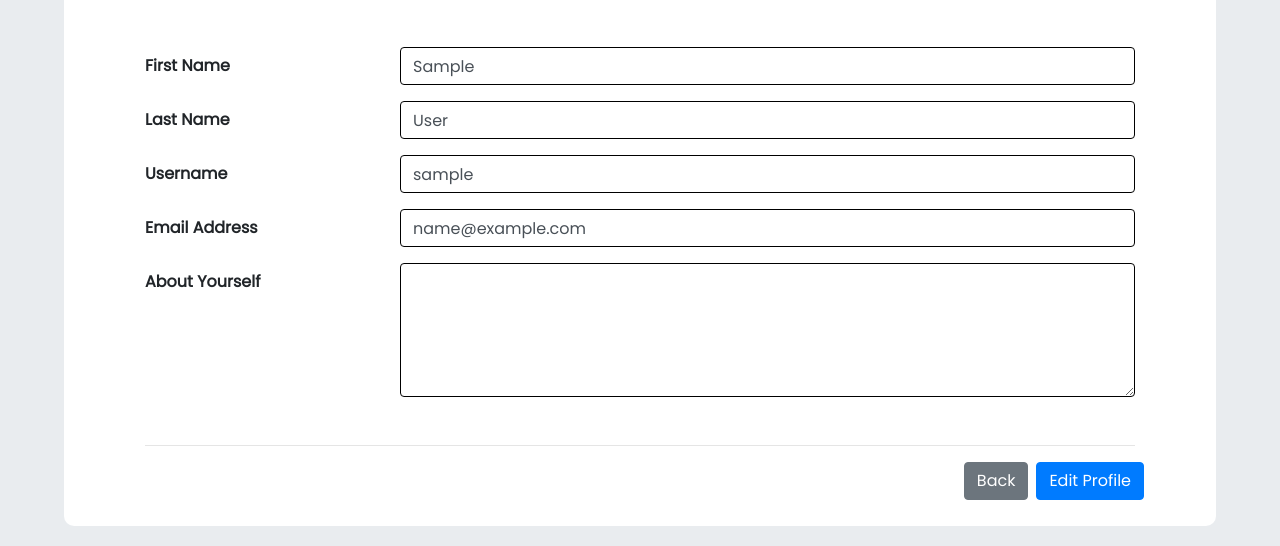
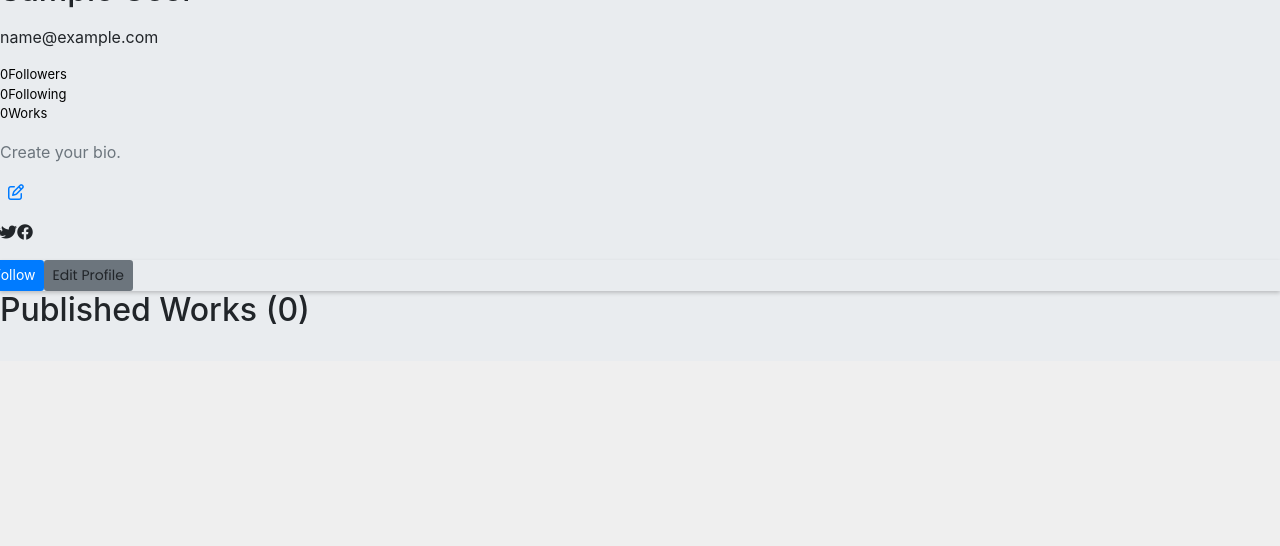
Before and after one commit to JoshuaDelRosario017/untangled-strings-blog, a Django app: page /profile/ in a window 1280 px wide. Shown: the part 439-985 px from the top of the page. After the commit the page ends 763 px from the top, so only its background shows below. Run offline with Django 4.2, Linux system fonts and the light colour scheme; the visitor is signed in with stand-in values (Sample User, id 1); data that the repository does not hold is empty; some libraries are stand-ins or nearby versions.

Commit message:
adding profile page

```diff
--- a/untangled/admin.py
+++ b/untangled/admin.py
@@ -1,5 +1,5 @@
 from django.contrib import admin
-from .models import *
+from untangled.models import *
 from django.contrib.auth.models import User
 from django.contrib.auth.admin import UserAdmin
 
@@ -25,4 +25,5 @@ class UsersProfile(UserAdmin):
 
 admin.site.register(Blogs, BlogAdmin)
 admin.site.register(Category, CategoryAdmin)
+admin.site.register(Profile)
 # admin.site.register(UsersProfile)
--- a/untangled/templates/base.html
+++ b/untangled/templates/base.html
@@ -36,7 +36,7 @@
 
     <title>Untangled Strings {% block title %} {% endblock %}</title>
 </head>
-<body class="placeholder">
+<body>
 
 
     <div class="loader">
--- a/untangled/templates/untangled/profile.html
+++ b/untangled/templates/untangled/profile.html
@@ -7,69 +7,87 @@
 
 
 {% block content %}
-<div class="card-body">
-    <div class="container p-5" style="background-color: #fff; border-radius: 10px;">
-        {% if messages %}
-            <ul class="messages col-md-12 m-auto">
-                {% for message in messages %}
-                <p {% if message.tags %} class="text-center mb-3 alert {{ message.tags }}"{% endif %}>{{ message }}</p>
-                {% endfor %}
-            </ul>
-        {% endif %}
-        <div class="row col-md-12 ml-3">
-            <h2>Profile</h2>
+<div class="header__wrapper">
+    <div class="BannerCover">
+        <div class="BannerTitleProfile">
+            <h1 class="d-flex justify-content-center align-items-center">PROFILE</h1>
         </div>
-        <div class="row justify-content-center">
-            <!-- <h3>Profile</h3> -->
-            <div class="col-md-10 px-3">
-                <!-- PROFILE PICTURE -->
-                <div class="text-center mb-3">
-                    <img class="img-fluid rounded-circle my-4" src="media{{ user.profile }}"style="border: 3px solid #f09d37; margin: 0 auto; padding: 3px; width: 200px; height:200px;" onerror="this.src='/media/profile_pics/default_pfp.jpeg';this.onerror='';">
+    </div>
+    <div class="cols__container">
+      <div class="left__col">
+        <div class="img__container">
+            <img class="img-fluid rounded-circle my-4" src="media{{ user.profile }}"style="border: 3px solid #f09d37" onerror="this.src='/media/profile_pics/default_pfp.jpeg';this.onerror='';">
+          {% if request.user.is_authenticated == True %}
+            <span></span>
+          {% endif %}
+        </div>
+        <h2>{{ user.first_name.title }} {{ user.last_name.title }}</h2>
+        <!-- <p>UX/UI Designer</p> -->
+        <p class="mt-3">{{ user.email }}</p>
+
+        <ul class="about">
+          <li><span>0</span>Followers</li>
+          <li><span>0</span>Following</li>
+          <li><span>{{ blog_obj_count }}</span>Works</li>
+        </ul>
+
+        <div class="content">
+          <p>
+            {% if user.profile.bio %}
+                {{user.profile.bio}} <a href="#"><i class="fa-regular fa-pen-to-square ml-2"></i></a>
+            {% else %}
+                <p class="text-muted">Create your bio.</p><a href="#"><i class="fa-regular fa-pen-to-square ml-2"></i></a>
+            {% endif %}
+           </p>
+
+          <ul class="row">
+            <li><i class="fa-solid fa-globe"></i></li>
+            <li><i class="fab fa-twitter"></i></li>
+            <!-- <li><i class="fab fa-pinterest"></i></li> -->
+            <li><i class="fab fa-facebook"></i></li>
+            <!-- <li><i class="fab fa-dribbble"></i></li> -->
+          </ul>
+        </div>
+      </div>
+      <div class="right__col">
+        <nav class="right__col__nav">
+            <!-- <ul></ul> -->
+            <div class="row">
+                <!-- <button class="btn-sm">Follow</button>
+                <button class="btn-sm bg-secondary">Edit Profile</button> -->
+                <a href="#" class="btn-primary btn-sm">Follow</a>
+                <a href="{% url 'untangled:edit-profile' %}" class="btn btn-sm bg-secondary">Edit Profile</a>
+
+            </div>
+        </nav>
+
+        <div class="entries">
+            <h2>Published Works ({{blog_obj_count}})</h2>
+            {% for blog in blog_obj %}
+            <div class="card mb-3 rounded work-pages-cards">
+                <div class="row">
+                    <div class="col-md-4">
+                        <img src="{{ blog.blog_thumbnail }}" class="card-img-top" alt="{{ blog.blog_thumbnail }}">
+                    </div>
+                    <div class="col-md-8">
+                        <div class="card-body">
+                            <h5 class="card-title"><a href="{% url 'untangled:blogEntry' blog.pk blog.blog_title|slugify %}" style="color: #000;">{{ blog.blog_title|truncatechars:30 }}</a></h5>
+                            <p class="card-text">{{ blog.blog_description|truncatechars:130 }}</p>
+                            <p class="card-text"><small class="text-muted">Published {{ blog.blog_pubdate|timesince }} ago</small></p>
+                        </div>
+                    </div>
                 </div>
             </div>
+            {% endfor %}
+          <!-- <img src="img/img_1.avif" alt="Photo" />
+          <img src="img/img_2.avif" alt="Photo" />
+          <img src="img/img_3.avif" alt="Photo" />
+          <img src="img/img_4.avif" alt="Photo" />
+          <img src="img/img_5.avif" alt="Photo" />
+          <img src="img/img_6.avif" alt="Photo" /> -->
         </div>
-
-        <div class="row ">
-            <div class="col-md-12 px-5">
-                <div class="form-group row mt-2 mb-3">
-                    <label for="FirstName" class="col-md-3 col-form-label font-weight-bold">First Name</label>
-                    <div class="col-md-9">
-                        <input type="text" class="form-control" id="FirstName" name="FirstName" value="{{ user.first_name }}" disabled="">
-                    </div>
-                </div>
-                <div class="form-group row mt-2 mb-3">
-                    <label for="FirstName" class="col-md-3 col-form-label font-weight-bold">Last Name</label>
-                    <div class="col-md-9">
-                        <input type="text" class="form-control" id="FirstName" name="FirstName" value="{{ user.last_name }}" disabled="">
-                    </div>
-                </div>
-                <div class="form-group row mt-2 mb-3">
-                    <label for="FirstName" class="col-md-3 col-form-label font-weight-bold">Username</label>
-                    <div class="col-md-9">
-                        <input type="text" class="form-control" id="FirstName" name="FirstName" value="{{ user.username }}" disabled="">
-                    </div>
-                </div>
-                <div class="form-group row mt-2 mb-3">
-                    <label for="FirstName" class="col-md-3 col-form-label font-weight-bold">Email Address</label>
-                    <div class="col-md-9">
-                        <input type="text" class="form-control" id="FirstName" name="FirstName" value="{{ user.email }}" disabled="">
-                    </div>
-                </div>
-                <div class="form-group row mt-2 mb-5">
-                    <label for="FirstName" class="col-md-3 col-form-label font-weight-bold">About Yourself</label>
-                    <div class="col-md-9">
-                        <!-- <input type="text" class="form-control" id="FirstName" name="FirstName" value="{{ user.email }}" disabled=""> -->
-                        <Textarea class="form-control" id="Bio" name="Bio" rows="5" disabled></Textarea>
-                    </div>
-                </div>
-                <hr>
-            </div>
-        </div>
-        <div class="mb-3">
-            <a href="{% url 'untangled:edit-profile' %}" class="btn btn-primary float-right ml-2 mr-4">Edit Profile</a>
-            <a href="/" class="btn btn-secondary float-right">Back</a>
-        </div>
+      </div>
     </div>
-</div>
+  </div>
 
 {% endblock %}
--- a/untangled/templates/untangled/published.html
+++ b/untangled/templates/untangled/published.html
@@ -8,13 +8,13 @@
 {% load static %}
 
 <div class="container mb-4" style="background-color:  #fff; padding-top: 10px; background-color: var(--primary-color);">
-
+    <h2 class="text-center">YOUR PUBLISHED BLOGS</h2>
     <div class="row" style="background-color: #fff; box-shadow: 0 4px 10px 0 rgba(22, 22, 26, 0.18);">
         <div class="col-md-12">
             <div class="row row-flex">
 
                 <div class="col col-flex-item">
-                    <h2 class="text-center mt-3">YOUR PUBLISHED BLOGS</h2>
+
                     <hr>
                     <div class="row-md-9 col-flex-item">
                         {% if blog_obj %}
--- a/untangled/views.py
+++ b/untangled/views.py
@@ -193,7 +193,15 @@ def deleteCategories(request, id):
 
 @login_required(login_url='')
 def profile(request):
-    return render(request, 'untangled/profile.html')
+    user = request.user
+    blog_obj = Blogs.objects.filter(blog_user=user.id).filter(blog_pubdate__isnull=False).filter(deleted_on__isnull=True).order_by('blog_id')
+    blog_obj_count = len(Blogs.objects.filter(blog_user=user.id).filter(blog_pubdate__isnull=False).filter(deleted_on__isnull=True).order_by('blog_id'))
+    # tags = tags.objects.filter(blog_id_id=blog_obj.blog_id)
+    paginator = Paginator(blog_obj, 5)
+    page_number =  request.GET.get('page')
+    blog_obj = paginator.get_page(page_number)
+    return render(request, 'untangled/profile.html', {'blog_obj': blog_obj, 'blog_obj_count': blog_obj_count})
+    # return render(request, 'untangled/profile.html')
 
 @login_required(login_url='/login')
 def edit(request):
```
Also changed, not shown: dump/profileDump.html (added, +64 -0 lines), untangled/models.py (+12 -0 lines), untangled/static/css/style.css (+221 -1 lines), untangled/migrations/0008_profile.py (added), untangled/migrations/0009_profile_fb_url_profile_instagram_url_and_more.py (added).
